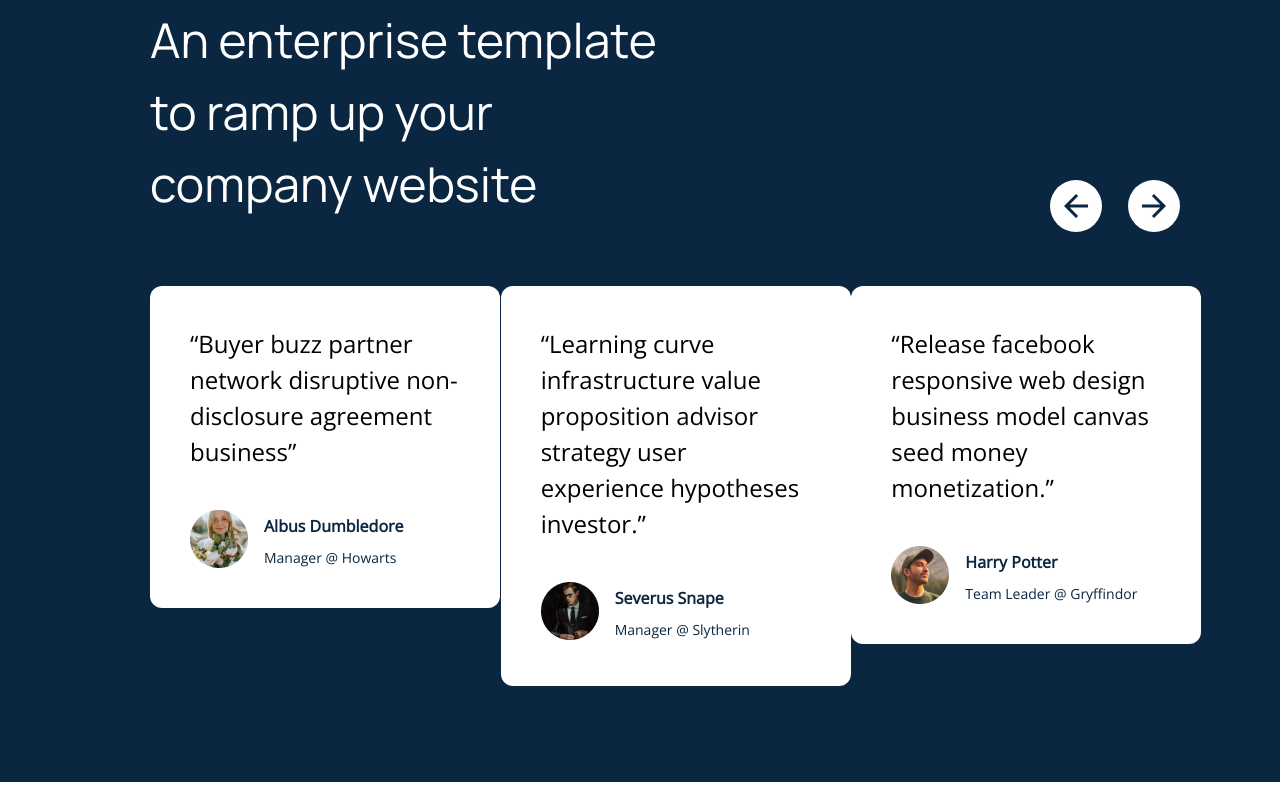
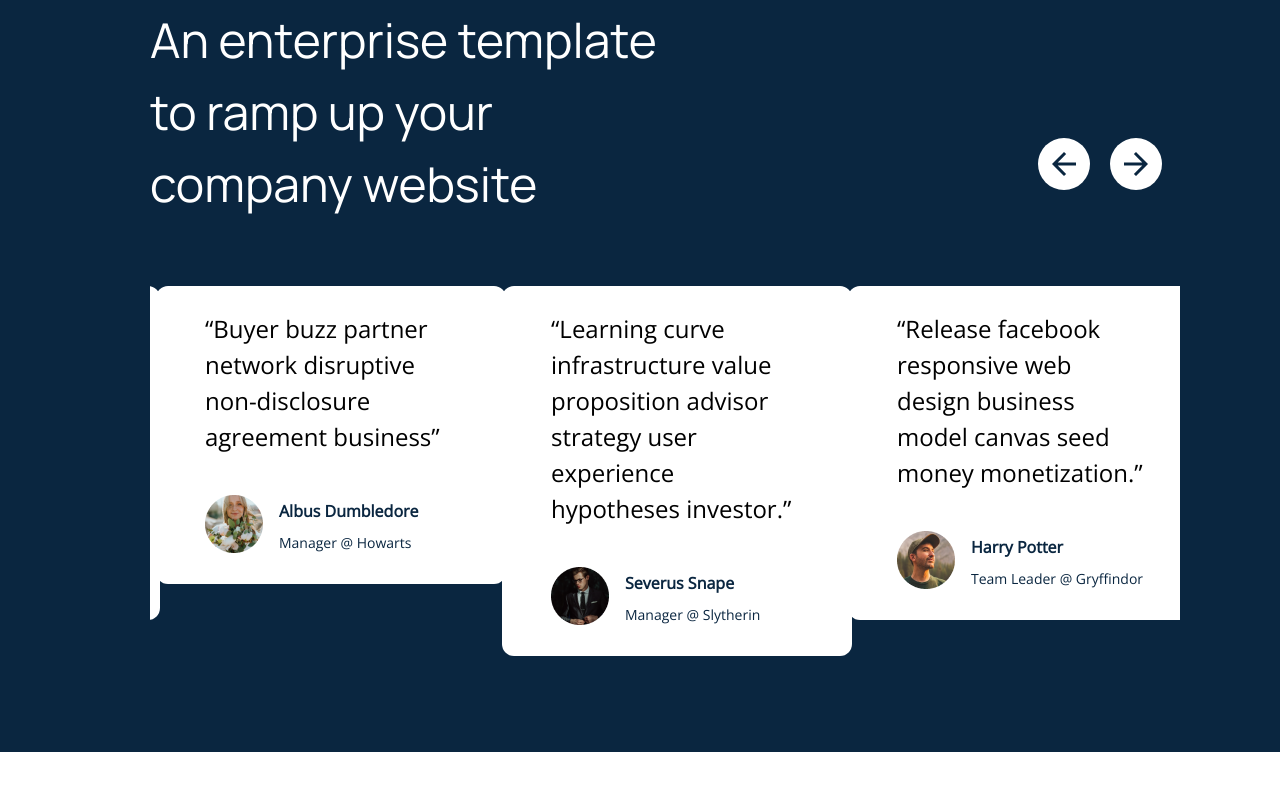
Before and after one commit to ngocthuan98/nextjs-intern, a Next.js app: page / in a window 1280 px wide. Shown: the part 3400-4200 px from the top of the page. Built offline with nearby package versions, Linux system fonts and the light colour scheme.

Commit message:
update detail

```diff
--- a/components/content/contentHome/Details.js
+++ b/components/content/contentHome/Details.js
@@ -2,6 +2,7 @@ import styled from "styled-components";
 import ArrowForwardIcon from "@mui/icons-material/ArrowForward";
 import ArrowBackIcon from "@mui/icons-material/ArrowBack";
 import arrayDetail from "../../data/DataDetails";
+import Slider from "react-slick";
 
 const DetailStyle = styled.div`
   padding: 60px 80px 60px 130px;
@@ -12,119 +13,174 @@ const DetailStyle = styled.div`
       padding-right: 420px;
       line-height: 36px;
     }
-    & > span {
-      display: inline-block;
-      float: right;
-      padding: 8px 8px;
-      background-color: white;
-      color: var(--color-blueDark);
-      border-radius: 50%;
-      margin-left: 10px;
-      &:first-child {
-        background-color: red;
-      }
-    }
     &-content {
       width: 100%;
       height: auto;
       &-author {
-        border-radius:12px;
-        // height:auto;
+        border-radius: 12px;
+        height:auto;
         padding: 25px 49px;
-        &:nth-child(1) {
-          height: 199px;
-        }
-        &:nth-child(3) {
-          height: 222px;
-        }
       }
     }
   }
-  @media (max-width:915px){
-    .container-detail{
+
+  .slick-track {
+    display: flex;
+    gap:2px;
+  }
+  .slick-arrow {
+    position: absolute;
+    padding: 8px 8px;
+    background-color: white;
+    color: var(--color-blueDark);
+    border-radius: 50%;
+    &:first-child {
+      top: 140px;
+      right: 190px;
+    }
+    &:last-child {
+      top: 140px;
+      right: 118px;
+    }
+  }
+  @media (max-width: 915px) {
+    .container-detail {
       & > p {
         padding-right: 220px;
         line-height: 36px;
       }
+      &-content {
+        &-author {
+          padding: 25px 19px;
+        }
+      }
+    }
+    .slick-arrow {
+      &:first-child {
+        top: 140px;
+        right: 105px;
+      }
+      &:last-child {
+        top: 140px;
+        right: 60px;
+      }
+    }
+    .slick-track{
+      gap:20px;
     }
   }
-  @media (max-width:715px){
+  @media (max-width: 715px) {
     padding: 60px 50px;
-    .container-detail{
+    .container-detail {
       & > p {
         padding-right: 50px;
         line-height: 36px;
       }
       &-content {
-        width: 100%;
-        height: auto;
         &-author {
-          border-radius:12px;
-          // height:auto;
-          padding: 25px 49px;
-          &:nth-child(1) {
-            height: auto;
-          }
-          &:nth-child(3) {
-            height: auto;
-          }
+          border-radius: 5px;
+          padding: 0px 0px;
         }
       }
     }
+    .slick-arrow {
+      &:first-child {
+        top: 180px;
+        right: 65px;
+      }
+      &:last-child {
+        top: 180px;
+        right: 25px;
+      }
+    }
+    .slick-track{
+      gap:5px;
+    }
   }
-  @media (min-width:1280px){
-    .container-detail{
-      & > span{
-        margin-left:26px;
+  @media (min-width: 1280px) {
+    .slick-arrow {
+      &:first-child {
+        top: 230px;
+        right: 190px;
       }
-      &-content {
-        &-author {
-          padding: 40px;
-          &:nth-child(1) {
-            height: 322px;
-          }
-          &:nth-child(3) {
-            height: 358px;
-          }
-        }
+      &:last-child {
+        top: 230px;
+        right: 118px;
       }
     }
   }
 `;
 
+function SampleNextArrow(props) {
+  const { className, onClick } = props;
+  return (
+    <div className={className} onClick={onClick}>
+      <ArrowForwardIcon className="lg:!w-[36px] lg:!h-[36px]" />{" "}
+    </div>
+  );
+}
+
+function SamplePrevArrow(props) {
+  const { className, onClick } = props;
+  return (
+    <div className={className} onClick={onClick}>
+      <ArrowBackIcon className="lg:!w-[36px] lg:!h-[36px]" />
+    </div>
+  );
+}
 export default function Details() {
+  const settings = {
+    dots: false,
+    infinite: true,
+    speed: 500,
+    slidesToShow: 3,
+    slidesToScroll: 1,
+    nextArrow: <SampleNextArrow />,
+    prevArrow: <SamplePrevArrow />,
+  };
+
   return (
-    <DetailStyle className=" mt-[189px] lg:!mt-[289px] lg:!py-[96px] lg:!pr-[100px] lg:!pl-[150px] ">
+    <DetailStyle className="relative mt-[189px] lg:!mt-[289px] lg:!py-[96px] lg:!pr-[100px] lg:!pl-[150px] ">
       <div className="container-detail ">
         <p className="text-4xl lg:text-[48px] lg:!leading-[72px] lg:!pr-[520px]">
           An enterprise template to ramp up your company website
         </p>
+        {/* <span className="lg:!mt-[-40px]">
+          <ArrowForwardIcon className="lg:!w-[36px] lg:!h-[36px]" />
+        </span>
         <span className="lg:!mt-[-40px]">
-          <ArrowForwardIcon className="lg:!w-[36px] lg:!h-[36px]" />
-        </span >
-        <span className="lg:!mt-[-40px]">
-          <ArrowBackIcon className="lg:!w-[36px] lg:!h-[36px]"/>
-        </span>
+          <ArrowBackIcon className="lg:!w-[36px] lg:!h-[36px]" />
+        </span> */}
       </div>
-      <article className="container-detail-content mt-24 grid grid-cols-3 gap-x-10 m-max:grid-cols-2 sm-max:grid-cols-1 gap-y-5  lg:!gap-x-[22px]">
+      <Slider {...settings} className="overflow-hidden mt-24">
         {arrayDetail.map((detail) => {
           return (
             <div
               className="container-detail-content-author bg-white text-black font-openSans lg:!w-[350px]"
               key={detail.id}
             >
-              <p className="text-xl leading-8 lg:!text-[24px] lg:!leading-[36px]">{detail.title}</p>
+              <p className="text-xl leading-8 lg:!text-[24px] lg:!leading-[36px]">
+                {detail.title}
+              </p>
               <div className="flex gap-3 mt-8 lg:!gap-[16px] lg:!mt-[40px]">
-                <img src={detail.avatar} alt="avatar" width={40} height={40} className="lg:!w-[58px] lg:!h-[58px]" />
+                <img
+                  src={detail.avatar}
+                  alt="avatar"
+                  width={40}
+                  height={40}
+                  className="lg:!w-[58px] lg:!h-[58px]"
+                />
                 <p className="text-sm text-blueDark font-openSans font-bold lg:!text-[16px] lg:!leading-[32px]">
                   {detail.name}
-                  <span className="text-xs block text-blueDark lg:!text-[14px] lg:!leading-[32px] font-normal">{detail.mail}</span>
+                  <span className="text-xs block text-blueDark lg:!text-[14px] lg:!leading-[32px] font-normal">
+                    {detail.mail}
+                  </span>
                 </p>
               </div>
             </div>
           );
         })}
-      </article>
+      </Slider>
     </DetailStyle>
   );
 }
--- a/components/data/DataDetails.js
+++ b/components/data/DataDetails.js
@@ -23,6 +23,30 @@ const arrayDetail = [
     name: "Harry Potter",
     mail: "Team Leader @ Gryffindor",
   },
+  {
+    id: 4,
+    title:
+      "“Buyer buzz partner network disruptive non-disclosure agreement business”",
+    avatar: "/image/avatar1.png",
+    name: "Albus Dumbledore",
+    mail: "Manager @ Howarts",
+  },
+  {
+    id: 5,
+    title:
+      "“Learning curve infrastructure value proposition advisor strategy user experience hypotheses investor.”",
+    avatar: "/image/avatar2.png",
+    name: "Severus Snape",
+    mail: "Manager @ Slytherin",
+  },
+  {
+    id: 6,
+    title:
+      "“Release facebook responsive web design business model canvas seed money monetization.”",
+    avatar: "/image/avatar3.png",
+    name: "Harry Potter",
+    mail: "Team Leader @ Gryffindor",
+  },
 ];
 
 export default arrayDetail;
--- a/package.json
+++ b/package.json
@@ -11,6 +11,7 @@
     "react": "18.2.0",
     "react-dom": "18.2.0",
     "react-minimal-pie-chart": "^8.4.0",
+    "react-slick": "^0.29.0",
     "styled-components": "^5.3.9"
   },
   "devDependencies": {
```
Also changed, not shown: 1 other file (tests, documents, lock files or other folders).
